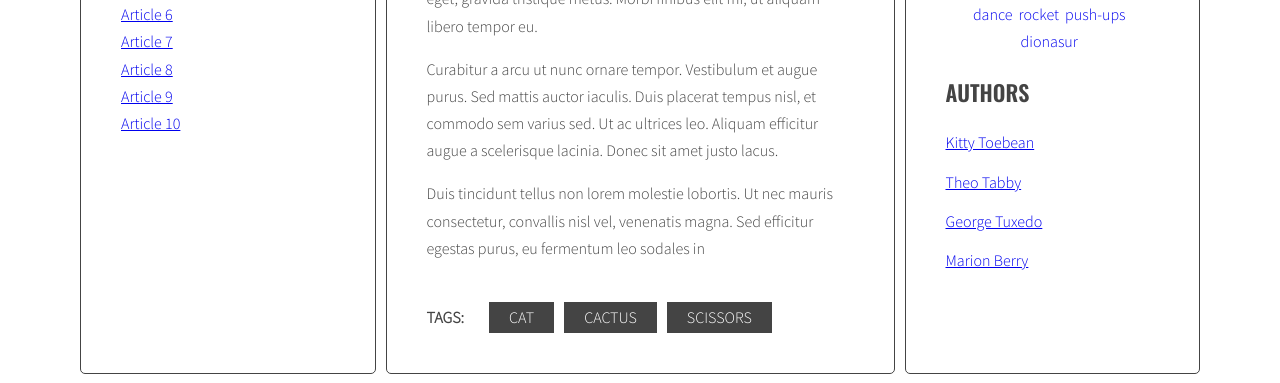
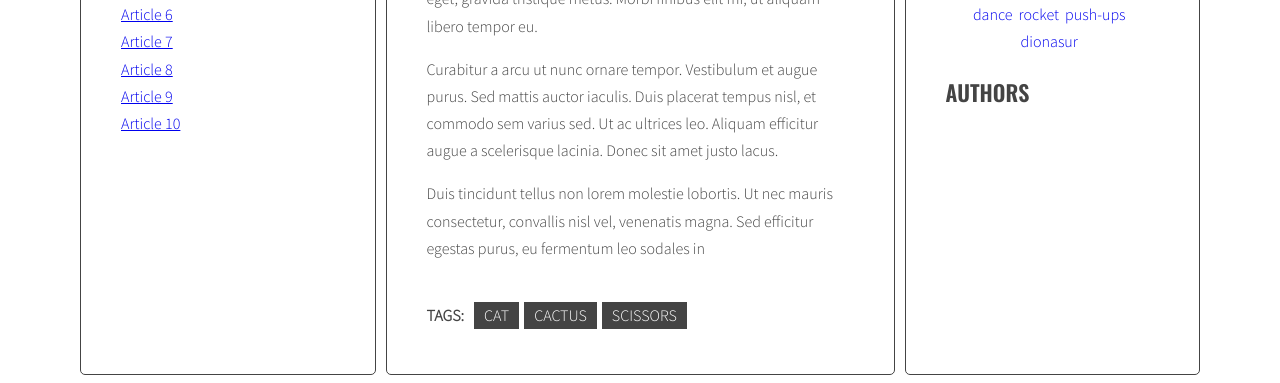
Before and after one commit to tomsob87/javascript-blog, a website: page index.html in a window 1280 px wide. Shown: the part 493-876 px from the top of the page. Drawn offline with nearby package versions, Linux system fonts and the light colour scheme.

Commit message:
Correct ClickListener of Tags

```diff
--- a/index.html
+++ b/index.html
@@ -164,26 +164,6 @@
               </ul>
               <h2 class="section-title">Authors</h2>
               <ul class="list authors">
-                <li>
-                  <a href="#">
-                    <span class="author-name">Kitty Toebean</span>
-                  </a>
-                </li>
-                <li>
-                  <a href="#">
-                    <span class="author-name">Theo Tabby</span>
-                  </a>
-                </li>
-                <li>
-                  <a href="#">
-                    <span class="author-name">George Tuxedo</span>
-                  </a>
-                </li>
-                <li>
-                  <a href="#">
-                    <span class="author-name">Marion Berry</span>
-                  </a>
-                </li>
               </ul>
             </aside>
           </main>
--- a/js/script.js
+++ b/js/script.js
@@ -43,7 +43,8 @@ const optArticleSelector = '.post',
   optArticleAuthorSelector = '.post-author',
   optTagsListSelector = '.tags.list',
   optCloudClassCount = 5,
-  optCloudClassPrefix = 'tag-size-';
+  optCloudClassPrefix = 'tag-size-',
+  optAuthorsListSelector = '.list.authors';
 
 function generateTitleLinks(customSelector = ''){
   // console.log('Clear titles sidebar section');
@@ -215,7 +216,7 @@ function tagClickHandler(event){
 
 function addClickListenersToTags(){
   /* find all links to tags */
-  const tagLinks = document.querySelectorAll('.post-tags .list a');
+  const tagLinks = document.querySelectorAll('.post-tags .list a, .tags a');
   /* START LOOP: for each link */
   for(let tagLink of tagLinks){
   /* add tagClickHandler as event listener for that link */
@@ -237,10 +238,10 @@ addClickListenersToTags();
 // insert html of all author links into author tag wrapper
 // End loop
 function generateAuthors(){
+  let allAuthors = {};
   const articles = document.querySelectorAll(optArticleSelector);
   // console.log(articles);
   for (let article of articles){
-    // console.log(article);
     const authorWrapper = article.querySelector(optArticleAuthorSelector);
     // console.log(authorWrapper);
     let html = '';
@@ -249,7 +250,19 @@ function generateAuthors(){
     const linkHTML = '<a href="#author-' + authorName + '">'+ authorName +'</a>';
     // console.log(linkHTML);
     html = html + linkHTML;
+    // console.log(html);
     authorWrapper.innerHTML = html;
+
+    // [NEW] check if this link is NOT already in allAuthors object */
+    if(!allAuthors.hasOwnProperty(authorName)){
+      allAuthors[authorName] = 1;
+    } else {
+      allAuthors[authorName]++;
+      console.log(allAuthors);
+      // console.log(authorName);
+    }
+    const authorsList = document.querySelector(optAuthorsListSelector);
+
   }
 }
 
--- a/sass/style.scss
+++ b/sass/style.scss
@@ -89,10 +89,11 @@ body {
 .list-horizontal {
   li {
     display: inline-block;
-    margin-right: 10px;
+    margin-right: 5px;
+    margin-bottom: 5px;
     a {
       display: block;
-      padding: 2px 20px;
+      padding: 0 10px;
       background-color: $color-dark;
       text-decoration: none;
       color: #fff;
@@ -131,7 +132,6 @@ body {
   text-transform: uppercase;
   p {
     margin: 0 10px 0 0;
-    padding: 2px 15px 2px 0;
   }
 }
 
```
Also changed, not shown: css/style.css, 1 other file.
